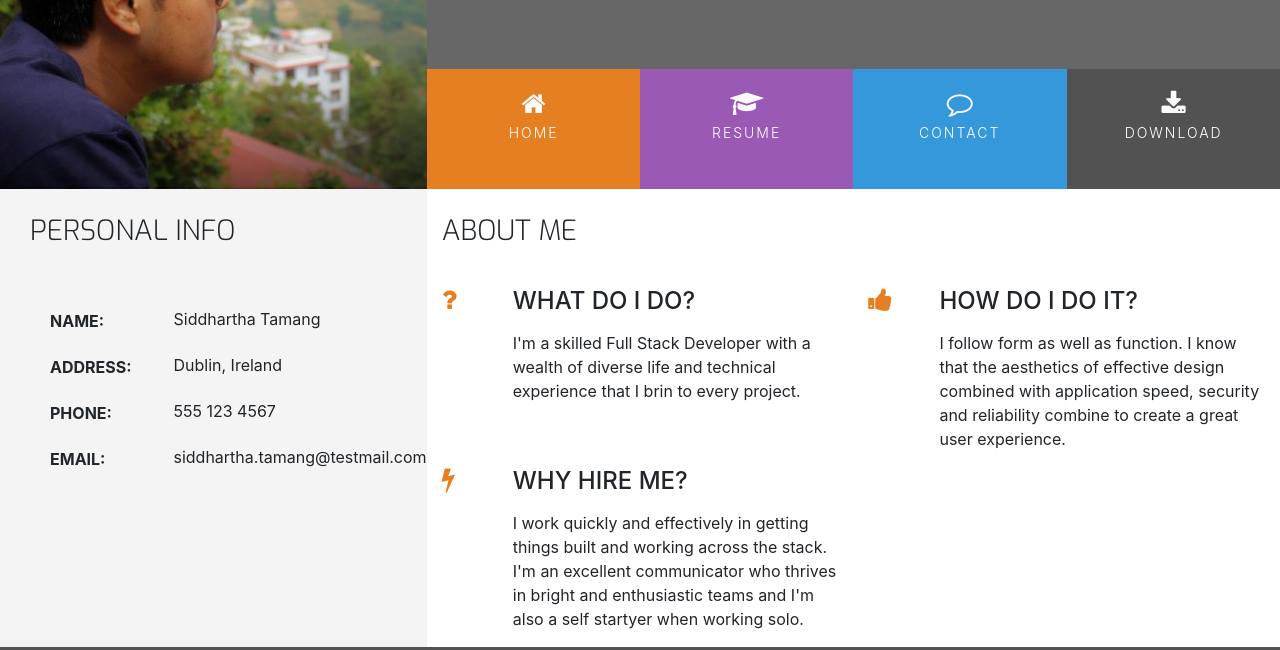
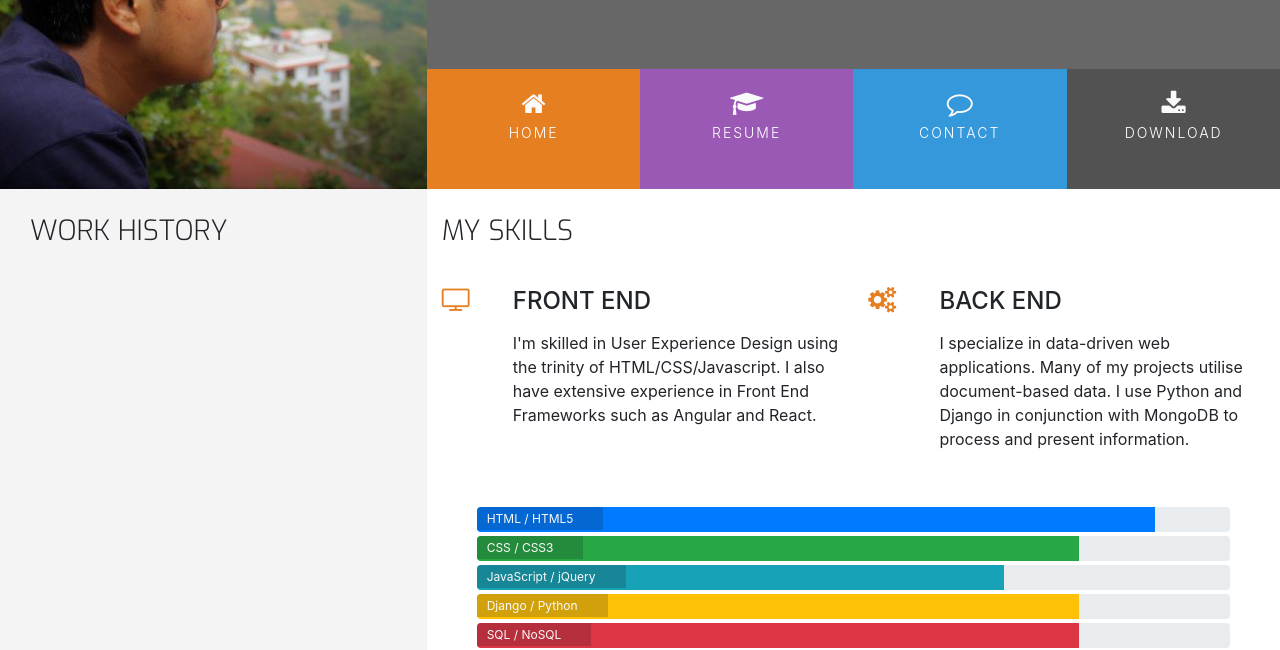
Before and after one commit to lakpagd/resume, a plain HTML site: page resume.html in a window 1280 px wide. Shown: the part 180-830 px from the top of the page. Drawn offline with nearby package versions, Linux system fonts and the light colour scheme.

Commit message:
feat: study info n progress bar

```diff
--- a/assets/css/style.css
+++ b/assets/css/style.css
@@ -256,3 +256,24 @@ footer {
     position: relative;
     width: 60%;
 }
+
+/* ---------------------------------------- Personal Info */
+
+.progress {
+    position: relative;
+    height: 25px;
+    margin-bottom: 4px;
+}
+
+.progress-type {
+    position: absolute;
+    left: 0px;
+    font-weight: 400;
+    padding: 3px 30px 2px 10px;
+    color: #fafafa;
+    background-color: rgba(25, 25, 25, 0.2);
+}
+
+.progress-section {
+    margin: 40px 20px;
+}
--- a/resume.html
+++ b/resume.html
@@ -54,67 +54,27 @@
             <div class="col-md-4 bg-color-personal-info section-column">
                 <div class="row">
                     <div class="col-12">
-                        <h3 class="section-heading uppercase">Personal Info</h3>
-                    </div>
-                </div>
-                <div class="personal-info-item">
-                    <div class="key">
-                        <p class="uppercase">
-                            Name:
-                        </p>
-                    </div>
-                    <div class="value">
-                        <p>Siddhartha Tamang</p>
-                    </div>
-                </div>
-                <div class="personal-info-item">
-                    <div class="key">
-                        <p class="uppercase">
-                            Address:
-                        </p>
-                    </div>
-                    <div class="value">
-                        <p>Dublin, Ireland</p>
-                    </div>
-                </div>
-                <div class="personal-info-item">
-                    <div class="key">
-                        <p class="uppercase">
-                            Phone:
-                        </p>
-                    </div>
-                    <div class="value">
-                        <p>555 123 4567</p>
-                    </div>
-                </div>
-                <div class="personal-info-item">
-                    <div class="key">
-                        <p class="uppercase">
-                            Email:
-                        </p>
-                    </div>
-                    <div class="value">
-                        <p>siddhartha.tamang@testmail.com</p>
+                        <h3 class="section-heading uppercase">Work History</h3>
                     </div>
                 </div>
             </div>
             <div class="col-md-8 bg-color-three-reasons">
                 <div class="row">
                     <div class="col">
-                        <h3 class="section-heading uppercase">About Me</h3>
+                        <h3 class="section-heading uppercase">My Skills</h3>
                     </div>
                 </div>
                 <div class="row">
                     <div class="col-10 offset-1 offset-sm-0 col-sm-4 col-md-6">
                         <div class="row">
                             <div class="col-2">
-                                <i class="three-reasons-icon fa fa-question" aria-hidden="true"></i>
+                                <i class="three-reasons-icon fa fa-tv" aria-hidden="true"></i>
                             </div>
                             <div class="col-10">
-                                <h4 class="three-reasons-heading uppercase">What do I do?</h4>
+                                <h4 class="three-reasons-heading uppercase">Front End</h4>
                                 <p>
-                                    I'm a skilled Full Stack Developer with a wealth of diverse life and technical
-                                    experience that I brin to every project.
+                                    I'm skilled in User Experience Design using the trinity of HTML/CSS/Javascript. I
+                                    also have extensive experience in Front End Frameworks such as Angular and React.
                                 </p>
                             </div>
                         </div>
@@ -122,31 +82,55 @@
                     <div class="col-10 offset-1 offset-sm-0 col-sm-4 col-md-6">
                         <div class="row">
                             <div class="col-2">
-                                <i class="three-reasons-icon fa fa-thumbs-up" aria-hidden="true"></i>
+                                <i class="three-reasons-icon fa fa-gears" aria-hidden="true"></i>
                             </div>
                             <div class="col-10">
-                                <h4 class="three-reasons-heading uppercase">How do I do it?</h4>
+                                <h4 class="three-reasons-heading uppercase">Back End</h4>
                                 <p>
-                                    I follow form as well as function. I know that the aesthetics of effective design
-                                    combined with application speed, security and reliability combine to create a great
-                                    user experience.
+                                    I specialize in data-driven web applications. Many of my projects utilise
+                                    document-based data. I use Python and Django in conjunction with MongoDB to process
+                                    and present information.
                                 </p>
                             </div>
                         </div>
                     </div>
-                    <div class="col-10 offset-1 offset-sm-0 col-sm-4 col-md-6">
-                        <div class="row">
-                            <div class="col-2">
-                                <i class="three-reasons-icon fa fa-bolt" aria-hidden="true"></i>
+                </div>
+                <div class="row progress-section">
+                    <div class="col">
+                        <div class="progress">
+                            <div class="progress-bar" role="progressbar" aria-valuenow="90" aria-valuemin="0"
+                                aria-valuemax="100" style="width:90%;">
+                                <span class="sr-only">90% complete</span>
                             </div>
-                            <div class="col-10">
-                                <h4 class="three-reasons-heading uppercase">Why hire me?</h4>
-                                <p>
-                                    I work quickly and effectively in getting things built and working across the stack.
-                                    I'm an excellent communicator who thrives in bright and enthusiastic teams and I'm
-                                    also a self startyer when working solo.
-                                </p>
+                            <span class="progress-type">HTML / HTML5</span>
+                        </div>
+                        <div class="progress">
+                            <div class="progress-bar bg-success" role="progressbar" aria-valuenow="80" aria-valuemin="0"
+                                aria-valuemax="100" style="width:80%;">
+                                <span class="sr-only">80% complete</span>
                             </div>
+                            <span class="progress-type">CSS / CSS3</span>
+                        </div>
+                        <div class="progress">
+                            <div class="progress-bar bg-info" role="progressbar" aria-valuenow="70" aria-valuemin="0"
+                                aria-valuemax="100" style="width:70%;">
+                                <span class="sr-only">70% complete</span>
+                            </div>
+                            <span class="progress-type">JavaScript / jQuery</span>
+                        </div>
+                        <div class="progress">
+                            <div class="progress-bar bg-warning" role="progressbar" aria-valuenow="80" aria-valuemin="0"
+                                aria-valuemax="100" style="width:80%;">
+                                <span class="sr-only">80% complete</span>
+                            </div>
+                            <span class="progress-type">Django / Python</span>
+                        </div>
+                        <div class="progress">
+                            <div class="progress-bar bg-danger" role="progressbar" aria-valuenow="80" aria-valuemin="0"
+                                aria-valuemax="100" style="width:80%;">
+                                <span class="sr-only">80% complete</span>
+                            </div>
+                            <span class="progress-type">SQL / NoSQL</span>
                         </div>
                     </div>
                 </div>
```
